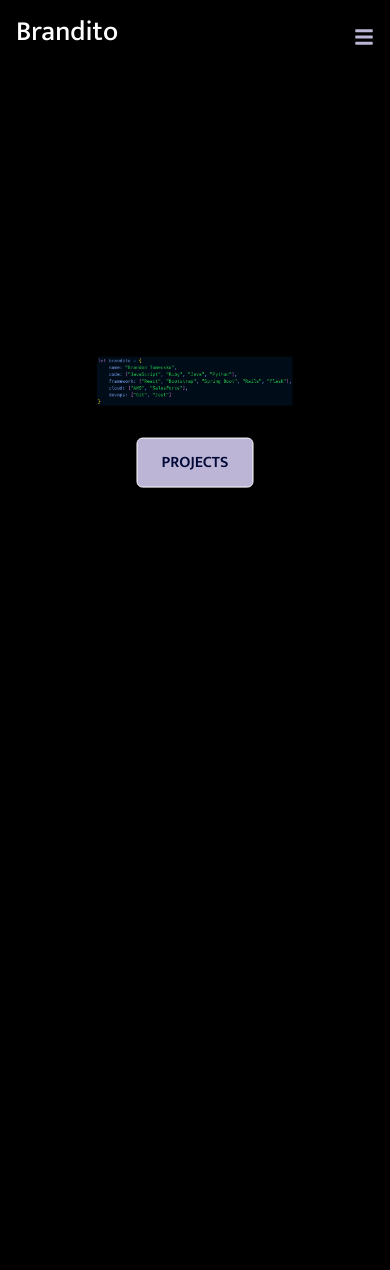
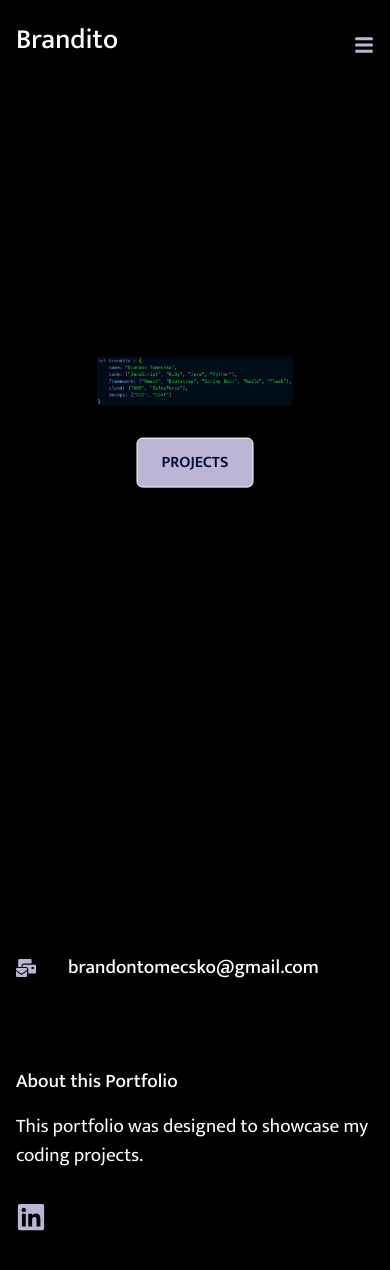
Before and after one commit to btomecsko/brandito-website, a React (Create React App) app: page / in a window 390 px wide. Shown: the top 1270 px of the page. Before the commit the page ends 844 px from the top, so only its background shows below. Built offline with nearby package versions, Linux system fonts and the light colour scheme; a web font is replaced by a local one.

Commit message:
Added Footer and Projects with responsive design

```diff
--- a/package.json
+++ b/package.json
@@ -1,6 +1,7 @@
 {
   "name": "brandito_site",
   "version": "0.1.0",
+  "homepage": "https://btomecsko.github.io/brandito-website/",
   "private": true,
   "dependencies": {
     "@testing-library/jest-dom": "^5.16.5",
@@ -17,6 +18,8 @@
     "web-vitals": "^2.1.4"
   },
   "scripts": {
+    "predeploy": "npm run build",
+    "deploy": "gh-pages -d build",
     "start": "react-scripts start",
     "build": "react-scripts build",
     "test": "react-scripts test",
@@ -39,5 +42,8 @@
       "last 1 firefox version",
       "last 1 safari version"
     ]
+  },
+  "devDependencies": {
+    "gh-pages": "^5.0.0"
   }
 }
--- a/src/components/App.js
+++ b/src/components/App.js
@@ -4,18 +4,19 @@ import Home from "../pages/Home";
 import Project from "../pages/Project";
 import About from "../pages/About";
 import Navbar from "./Navbar";
+import Footer from "./Footer";
 
-//import NavBar from "./NavBar";
 
 const App = () => {
   return (
     <>
-      <Navbar/>
+      <Navbar />
       <Routes>
         <Route path="/" element={<Home />} />
-        <Route path="/projects" element={<Project />} />
+        <Route path="/projects" element={<Project/>} />
         <Route path="/about" element={<About />} />
       </Routes>
+      <Footer/>
     </>
   );
 };
--- /dev/null
+++ b/src/components/Footer.js
@@ -0,0 +1,46 @@
+import { Link } from "react-router-dom";
+import "../styles/Footer.css";
+
+import {
+    FaMailBulk,
+    FaLinkedin
+  } from "react-icons/fa";
+
+
+const Footer = () => {
+  return (
+    <div className="footer">
+        <div className="footer-container">
+            <div className="left">
+            <div className="email">
+            <h4>
+              <FaMailBulk
+                size={20}
+                style={{ color: "#BDB5D5", marginRight: "2rem" }}
+              />
+              brandontomecsko@gmail.com
+            </h4>
+          </div>
+            </div>
+            <div className="right">
+            <h4>About this Portfolio</h4>
+          <p>
+            This portfolio was designed to showcase my coding projects.
+          </p>
+          <div className="social">
+            <Link to={{pathname: "https://www.linkedin.com/in/btomecsko/"}} target="_blank">
+            <FaLinkedin
+              size={30}
+              style={{ color: "#BDB5D5", marginRight: "1rem" }}
+              href="https://www.linkedin.com/in/btomecsko/"
+              target="_blank"
+            />
+            </Link>
+          </div>
+            </div>
+        </div>
+    </div>
+  )
+}
+
+export default Footer
--- /dev/null
+++ b/src/components/ProjectCard.js
@@ -0,0 +1,23 @@
+import { NavLink } from "react-router-dom";
+import "../styles/Project.css";
+
+
+const ProjectCard = ({repo}) => {
+    const { name, description, html_url } = repo
+
+  return (
+    <div className="project-card">
+      <h2 className="project-title">{name}</h2>
+      <div className="pro-details">
+        <p>{description}</p>
+        <div className="pro-btns">
+          <NavLink to={html_url} className="btn">
+            Source
+          </NavLink>
+        </div>
+      </div>
+    </div>
+  )
+}
+
+export default ProjectCard
--- a/src/index.css
+++ b/src/index.css
@@ -1,4 +1,5 @@
 @import url('https://fonts.googleapis.com/css2?family=Mukta:wght@200;300;400;500;600;700;800&family=Shadows+Into+Light+Two&display=swap');
+
 * {
     box-sizing: border-box;
     margin: 0;
--- a/src/pages/Home.js
+++ b/src/pages/Home.js
@@ -2,14 +2,18 @@ import { Link } from "react-router-dom";
 import "../styles/Home.css";
 import Brandito from "../assets/brandito.png";
 
+
 const Home = () => {
-
     return (
+        <div className="home">
         <div className="content">
-            <img className="about-img" src={Brandito} alt="brandito"/>
-            <div>
-            <Link to="/projects" className="btn">Projects</Link>
-            </div>
+          <img className="about-img" src={Brandito} alt="brandito" />
+          <div>
+            <Link to="/projects" className="btn">
+              Projects
+            </Link>
+          </div>
+        </div>
         </div>
     )
 
--- a/src/pages/Project.js
+++ b/src/pages/Project.js
@@ -1,7 +1,35 @@
+import { useEffect, useState } from "react";
+import "../styles/Project.css";
+import ProjectCard from "../components/ProjectCard";
+
 const Project = () => {
-    return (
-        <div></div>
-    )
-}
+  const [repoData, setRepos] = useState([]);
+
+  useEffect(() => {
+    const loadRepos = async () => {
+      const response = await fetch(
+        "https://api.github.com/users/btomecsko/starred"
+      );
+      let data = await response.json();
+      setRepos(data);
+    };
+    loadRepos();
+  }, []);
+
+ return (
+    <div className="page-container">
+        <h1 className="project-heading">Projects</h1>
+        <div className="project-container">
+            {repoData.map((repo, idx) => (
+                <ProjectCard
+                key={idx}
+                repo={repo}
+                />
+            ))}
+        </div>
+
+    </div>
+ )
+};
 
 export default Project;
--- /dev/null
+++ b/src/styles/Footer.css
@@ -0,0 +1,47 @@
+.footer {
+    width: 100%;
+    padding: 6rem 0;
+    background-color: #000000e6;
+  }
+
+  .footer-container {
+    max-width: 1140px;
+    margin: auto;
+    display: grid;
+    grid-template-columns: repeat(2, 1fr);
+    grid-gap: 40px;
+  }
+
+  .left {
+    height: 100%;
+    max-width: 100%;
+    display: flex;
+    flex-direction: column;
+    padding: 1rem;
+  }
+
+  .right {
+    height: 100%;
+    max-width: 100%;
+    display: flex;
+    flex-direction: column;
+    padding: 1rem;
+  }
+
+  .social {
+    margin-top: 1rem;
+  }
+
+  h4 {
+    font-size: 1.2rem;
+    padding-bottom: 0.7rem;
+  }
+  p {
+    font-size: 1.2rem;
+  }
+
+  @media screen and (max-width: 640px) {
+    .footer-container {
+      grid-template-columns: 1fr;
+    }
+  }
--- a/src/styles/Home.css
+++ b/src/styles/Home.css
@@ -1,10 +1,16 @@
+.home {
+    width: 100%;
+    height: 100vh;
+    position: relative;
+}
+
 .about-img {
     width: 100%;
     height: 75%;
     background-position: center;
 }
 
-.content {
+.home .content {
     position: absolute;
     transform: translate(-50%, -50%);
     top: 50%;
--- a/src/styles/Nav.css
+++ b/src/styles/Nav.css
@@ -3,6 +3,10 @@
     justify-content: space-between;
     align-items: center;
     padding: 1rem;
+    position: fixed;
+    width: 100%;
+    height: 90px;
+    z-index: 10;
 }
 .nav-menu {
     display: flex;
--- /dev/null
+++ b/src/styles/Project.css
@@ -0,0 +1,51 @@
+.project-heading {
+    text-align: center;
+    padding: 4rem 0 2rem 0;
+  }
+
+  .project-container {
+    max-width: 1140px;
+    margin: auto;
+    display: grid;
+    grid-template-columns: repeat(3, 1fr);
+    grid-gap: 40px;
+    padding-bottom: 5rem;
+  }
+
+  .project-card {
+    background: #1a1919;
+    padding: 1.2rem 1rem;
+  }
+
+  .project-card img {
+    width: 100%;
+  }
+  .project-title {
+    color: #fff;
+    padding: 1rem 0;
+  }
+
+  .pro-details p {
+    padding-bottom: 1rem;
+    font-size: 1.1rem;
+    text-align: justify;
+  }
+
+  .pro-btns {
+    display: flex;
+    justify-content: space-between;
+    padding: 0.5rem 0;
+  }
+
+  .pro-btns .btn {
+    padding: 0.5rem 1rem;
+  }
+
+  @media screen and (max-width: 740px) {
+    .project-container {
+      max-width: 90%;
+      margin: auto;
+
+      grid-template-columns: 1fr;
+    }
+  }
```
Also changed, not shown: 1 other file (tests, documents, lock files or other folders).
